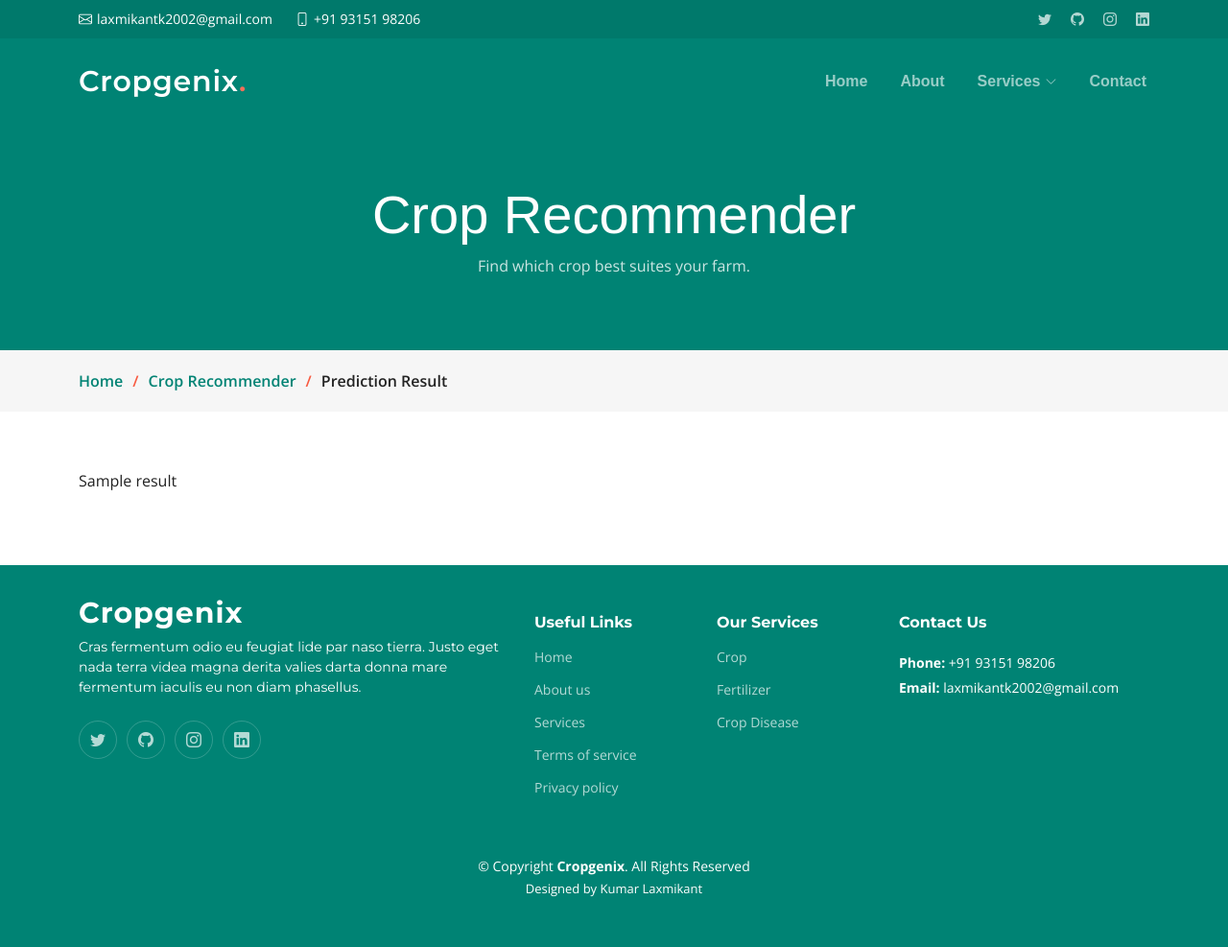
After one commit to Kumar-laxmi/Cropgenix, a Django app: template app/templates/fertilizer-prediction.html in a window 1280 px wide. The commit adds this page. Shown: the whole page at 96% size. Run offline with Django 4.2, Linux system fonts and the light colour scheme; the template is opened without the code that fills it: most values are stand-ins (such as "Sample title", 1, 10 or a date in 2020); some libraries are stand-ins or nearby versions.

Commit message:
Fertilizer recommendation completed

```diff
--- /dev/null
+++ b/app/templates/fertilizer-prediction.html
@@ -0,0 +1,198 @@
+{% load static %}
+
+<!DOCTYPE html>
+<html lang="en">
+
+<head>
+  <meta charset="utf-8">
+  <meta content="width=device-width, initial-scale=1.0" name="viewport">
+
+  <title>Cropgenix - Crop Recommender</title>
+  <meta content="" name="description">
+  <meta content="" name="keywords">
+
+  <!-- Favicons -->
+  <link href="{% static 'img/favicon.png' %}" rel="icon">
+  <link href="{% static 'img/apple-touch-icon.png' %}" rel="apple-touch-icon">
+
+  <!-- Google Fonts -->
+  <link rel="preconnect" href="https://fonts.googleapis.com">
+  <link rel="preconnect" href="https://fonts.gstatic.com" crossorigin>
+  <link href="https://fonts.googleapis.com/css2?family=Open+Sans:ital,wght@0,300;0,400;0,500;0,600;0,700;1,300;1,400;1,600;1,700&family=Montserrat:ital,wght@0,300;0,400;0,500;0,600;0,700;1,300;1,400;1,500;1,600;1,700&family=Raleway:ital,wght@0,300;0,400;0,500;0,600;0,700;1,300;1,400;1,500;1,600;1,700&display=swap" rel="stylesheet">
+
+  <!-- Vendor CSS Files -->
+  <link href="{% static 'vendor/bootstrap/css/bootstrap.min.css' %}" rel="stylesheet">
+  <link href="{% static 'vendor/bootstrap-icons/bootstrap-icons.css' %}" rel="stylesheet">
+  <link href="{% static 'vendor/aos/aos.css' %}" rel="stylesheet">
+  <link href="{% static 'vendor/glightbox/css/glightbox.min.css' %}" rel="stylesheet">
+  <link href="{% static 'vendor/swiper/swiper-bundle.min.css' %}" rel="stylesheet">
+
+  <!-- Template Main CSS File -->
+  <link href="{% static 'css/main.css' %}" rel="stylesheet">
+</head>
+
+<body>
+
+  <!-- ======= Header ======= -->
+  <section id="topbar" class="topbar d-flex align-items-center">
+    <div class="container d-flex justify-content-center justify-content-md-between">
+      <div class="contact-info d-flex align-items-center">
+        <i class="bi bi-envelope d-flex align-items-center"><a href="mailto:laxmikantk2002@gmail.com">laxmikantk2002@gmail.com</a></i>
+        <i class="bi bi-phone d-flex align-items-center ms-4"><span>+91 93151 98206</span></i>
+      </div>
+      <div class="social-links d-none d-md-flex align-items-center">
+        <a href="#" class="twitter"><i class="bi bi-twitter"></i></a>
+        <a href="https://github.com/Kumar-laxmi" class="facebook"><i class="bi bi-github"></i></a>
+        <a href="#" class="instagram"><i class="bi bi-instagram"></i></a>
+        <a href="https://www.linkedin.com/in/kumar-laxmikant-24a938202/" class="linkedin"><i class="bi bi-linkedin"></i></i></a>
+      </div>
+    </div>
+  </section><!-- End Top Bar -->
+
+  <header id="header" class="header d-flex align-items-center">
+
+    <div class="container-fluid container-xl d-flex align-items-center justify-content-between">
+      <a href="#" class="logo d-flex align-items-center">
+        <!-- Uncomment the line below if you also wish to use an image logo -->
+        <!-- <img src="assets/img/logo.png" alt=""> -->
+        <h1>Cropgenix<span>.</span></h1>
+      </a>
+      <nav id="navbar" class="navbar">
+        <ul>
+          <li><a href="">Home</a></li>
+          <li><a href="#about">About</a></li>
+          <li class="dropdown"><a href="#services"><span>Services</span> <i class="bi bi-chevron-down dropdown-indicator"></i></a>
+            <ul>
+              <li><a href="#">Crop</a></li>
+              <li><a href="#">Fertilizer</a></li>
+              <li><a href="#">Crop Disease</a></li>
+            </ul>
+          </li>
+          <li><a href="#contact">Contact</a></li>
+        </ul>
+      </nav><!-- .navbar -->
+
+      <i class="mobile-nav-toggle mobile-nav-show bi bi-list"></i>
+      <i class="mobile-nav-toggle mobile-nav-hide d-none bi bi-x"></i>
+
+    </div>
+  </header><!-- End Header -->
+  <!-- End Header -->
+
+  <main id="main">
+
+    <!-- ======= Breadcrumbs ======= -->
+    <div class="breadcrumbs">
+      <div class="page-header d-flex align-items-center" style="background-image: url('');">
+        <div class="container position-relative">
+          <div class="row d-flex justify-content-center">
+            <div class="col-lg-6 text-center">
+              <h2>Crop Recommender</h2>
+              <p>Find which crop best suites your farm.</p>
+            </div>
+          </div>
+        </div>
+      </div>
+      <nav>
+        <div class="container">
+          <ol>
+            <li><a href="../../../../../../../../">Home</a></li>
+            <li><a href="../../../../../../../../crop-recommendation/">Crop Recommender</a></li>
+            <li>Prediction Result</li>
+          </ol>
+        </div>
+      </nav>
+    </div><!-- End Breadcrumbs -->
+
+    <section class="sample-page">
+      <div class="container" data-aos="fade-up">
+
+          <!-- Enter your content here -->
+          <p>{{result}}</p>
+
+      </div>
+    </section>
+
+  </main><!-- End #main -->
+
+  <!-- ======= Footer ======= -->
+  <footer id="footer" class="footer">
+
+    <div class="container">
+      <div class="row gy-4">
+        <div class="col-lg-5 col-md-12 footer-info">
+          <a href="../" class="logo d-flex align-items-center">
+            <span>Cropgenix</span>
+          </a>
+          <p>Cras fermentum odio eu feugiat lide par naso tierra. Justo eget nada terra videa magna derita valies darta donna mare fermentum iaculis eu non diam phasellus.</p>
+          <div class="social-links d-flex mt-4">
+            <a href="#" class="twitter"><i class="bi bi-twitter"></i></a>
+            <a href="https://github.com/Kumar-laxmi" class="facebook"><i class="bi bi-github"></i></a>
+            <a href="#" class="instagram"><i class="bi bi-instagram"></i></a>
+            <a href="https://www.linkedin.com/in/kumar-laxmikant-24a938202/" class="linkedin"><i class="bi bi-linkedin"></i></a>
+          </div>
+        </div>
+
+        <div class="col-lg-2 col-6 footer-links">
+          <h4>Useful Links</h4>
+          <ul>
+            <li><a href="#">Home</a></li>
+            <li><a href="#">About us</a></li>
+            <li><a href="#">Services</a></li>
+            <li><a href="#">Terms of service</a></li>
+            <li><a href="#">Privacy policy</a></li>
+          </ul>
+        </div>
+
+        <div class="col-lg-2 col-6 footer-links">
+          <h4>Our Services</h4>
+          <ul>
+              <li><a href="crop-recommendation/">Crop</a></li>
+              <li><a href="#">Fertilizer</a></li>
+              <li><a href="#">Crop Disease</a></li>
+          </ul>
+        </div>
+
+        <div class="col-lg-3 col-md-12 footer-contact text-center text-md-start">
+          <h4>Contact Us</h4>
+          <p>
+            <strong>Phone:</strong> +91 93151 98206 <br>
+            <strong>Email:</strong> laxmikantk2002@gmail.com<br>
+          </p>
+
+        </div>
+
+      </div>
+    </div>
+
+    <div class="container mt-4">
+      <div class="copyright">
+        &copy; Copyright <strong><span>Cropgenix</span></strong>. All Rights Reserved
+      </div>
+      <div class="credits">
+        Designed by <a href="https://github.com/Kumar-laxmi">Kumar Laxmikant</a>
+      </div>
+    </div>
+
+  </footer><!-- End Footer -->
+  <!-- End Footer -->
+
+  <a href="#" class="scroll-top d-flex align-items-center justify-content-center"><i class="bi bi-arrow-up-short"></i></a>
+
+  <div id="preloader"></div>
+
+  <!-- Vendor JS Files -->
+  <script src="{% static 'vendor/bootstrap/js/bootstrap.bundle.min.js' %}"></script>
+  <script src="{% static 'vendor/aos/aos.js' %}"></script>
+  <script src="{% static 'vendor/glightbox/js/glightbox.min.js' %}"></script>
+  <script src="{% static 'vendor/purecounter/purecounter_vanilla.js' %}"></script>
+  <script src="{% static 'vendor/swiper/swiper-bundle.min.js' %}"></script>
+  <script src="{% static 'vendor/isotope-layout/isotope.pkgd.min.js' %}"></script>
+  <script src="{% static 'vendor/php-email-form/validate.js' %}"></script>
+
+  <!-- Template Main JS File -->
+  <script src="{% static 'js/main.js' %}"></script>
+
+</body>
+
+</html>
--- a/core/urls.py
+++ b/core/urls.py
@@ -23,5 +23,6 @@ urlpatterns = [
     path('', index),
     path('crop-recommendation/', CropRecommendation),
     path('crop-prediction/<str:nitrogen>/<str:phosphorus>/<str:potassium>/<str:ph>/<str:rainfall>/<str:state>/<str:city>/', CropRecommendationResult),
-    path('fertilizer-recommendation/', FertilizerRecommendation)
+    path('fertilizer-recommendation/', FertilizerRecommendation),
+    path('fertilizer-prediction/<str:temperature>/<str:humidity>/<str:moisture>/<str:soil>/<str:crop>/<str:nitrogen>/<str:potassium>/<str:phosphorus>/', FertilizerRecommendationResult)
 ]
```
Also changed, not shown: app/templates/fertilizer-recommendation.html (+82 -67 lines), app/views.py (+31 -0 lines), 3 other files.
